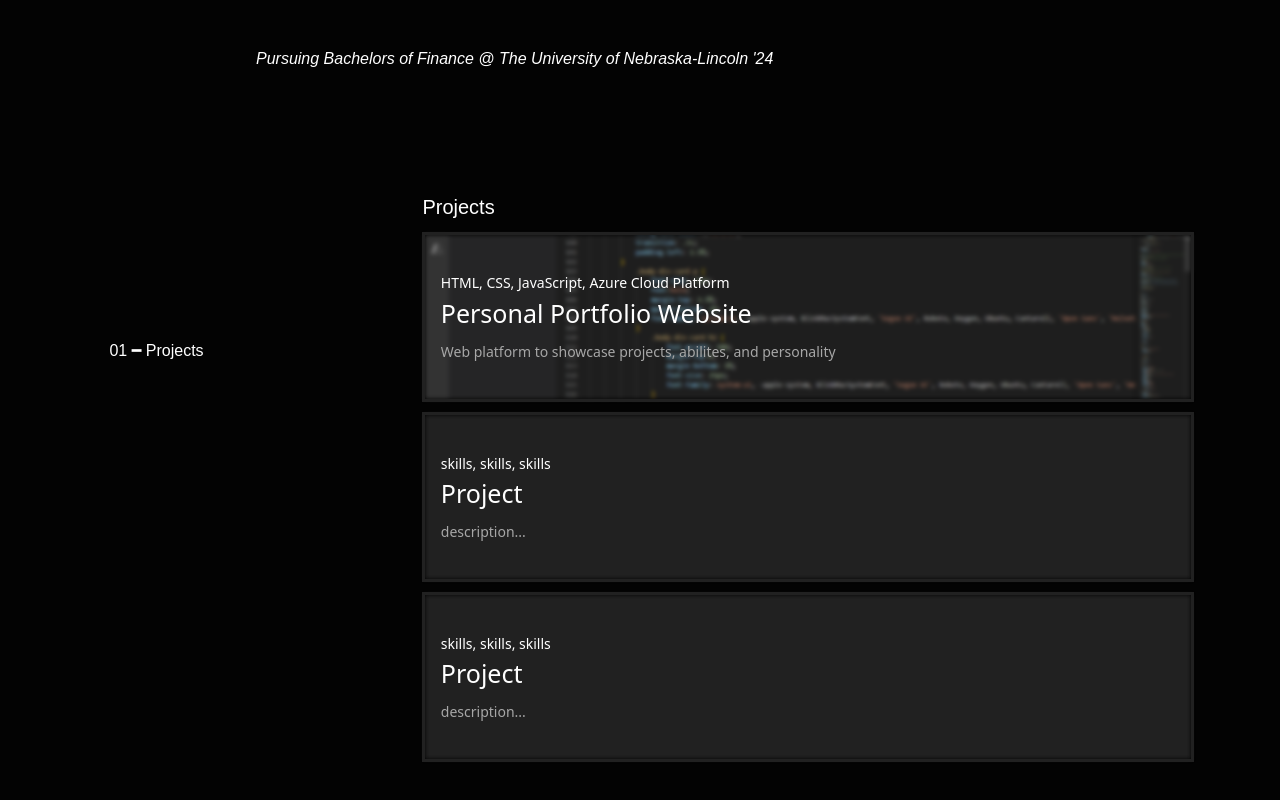
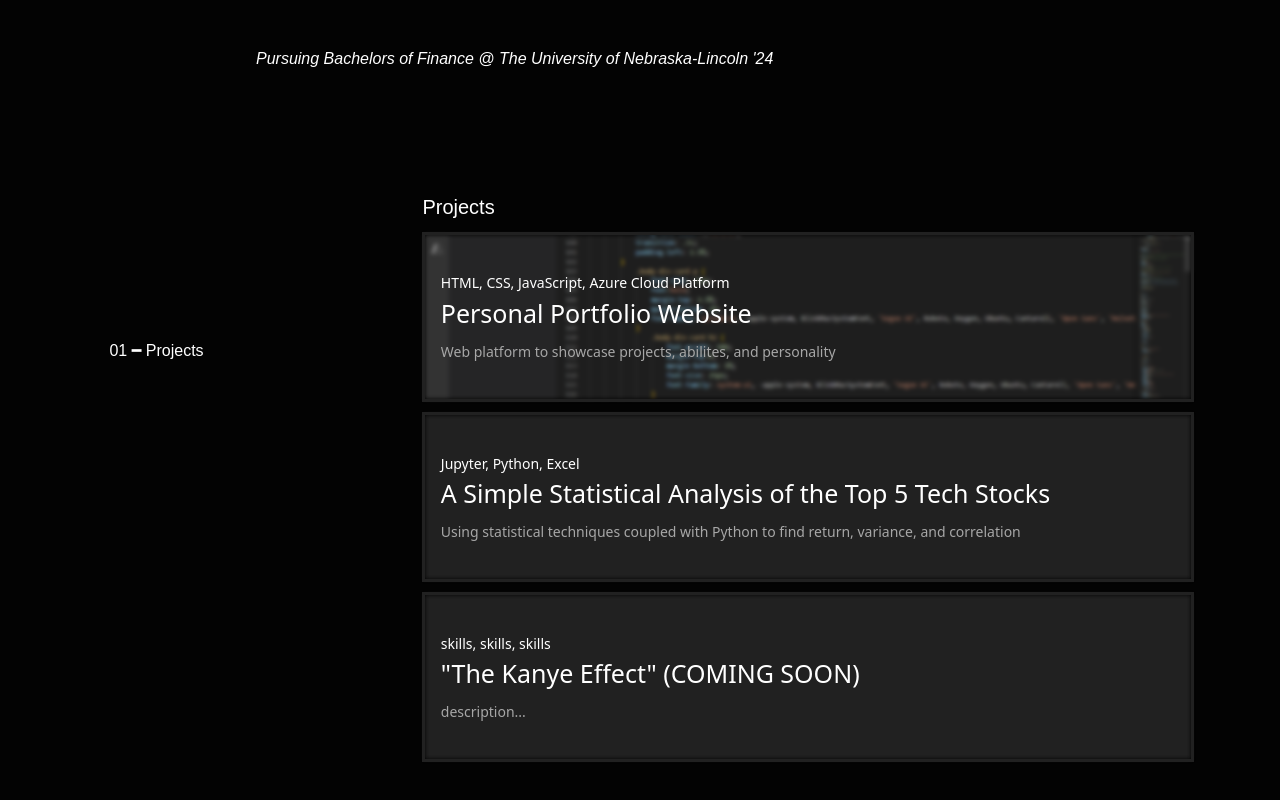
Before and after one commit to kellenjungman/personalportfolio, a plain HTML site: page index.html in a window 1280 px wide. Shown: the part 78-878 px from the top of the page. Drawn offline with Linux system fonts and the light colour scheme.

Commit message:
07/22/2022

```diff
--- a/desktop.css
+++ b/desktop.css
@@ -118,6 +118,10 @@ html {
         transition: .5s;
 
     }
+    .body-div-card-1-link {
+        text-decoration: none;
+        color: white;
+    }
         .body-div-card-1, .body-div-card-2, .body-div-card-3 {
             transition: .3s;
         }
--- a/index.html
+++ b/index.html
@@ -43,23 +43,25 @@
         </div>
         <div class="body-div-2" id="projects-link-destination">
             <div class="body-div-card-1">
+                <a href="https://github.com/kellenjungman/personalportfolio" class="body-div-card-1-link">
                 <div class="body-div-card-1-img" >
                 <p>HTML, CSS, JavaScript, Azure Cloud Platform</p>
                 <h2>Personal Portfolio Website</h2>
                 <span>Web platform to showcase projects, abilites, and personality</span>
             </div>
+        </a>
         </div>
             <div class="body-div-card-2">
                 <div class="body-div-card-2-img" >
-                <p>skills, skills, skills</p>
-                <h2>Project</h2>
-                <span>description...</span>
+                <p>Jupyter, Python, Excel</p>
+                <h2>A Simple Statistical Analysis of the Top 5 Tech Stocks</h2>
+                <span>Using statistical techniques coupled with Python to find return, variance, and correlation</span>
             </div>
             </div>
             <div class="body-div-card-3">
                 <div class="body-div-card-3-img" >
                 <p>skills, skills, skills</p>
-                <h2>Project</h2>
+                <h2>"The Kanye Effect" (COMING SOON)</h2>
                 <span>description...</span>
             </div>
         </div>
```
